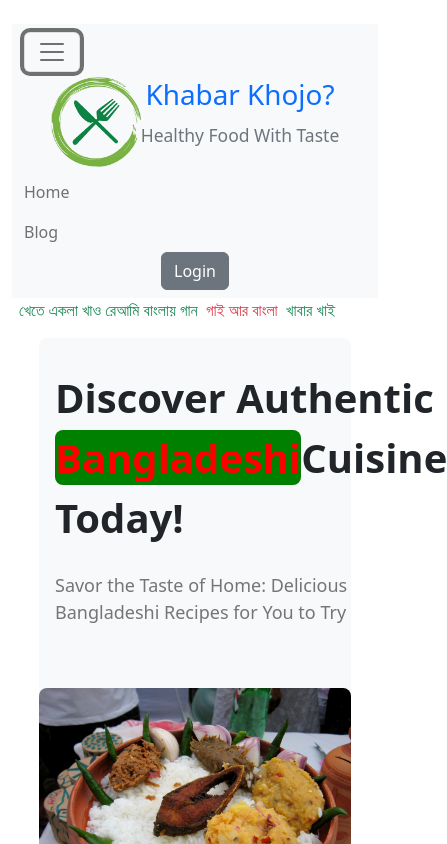
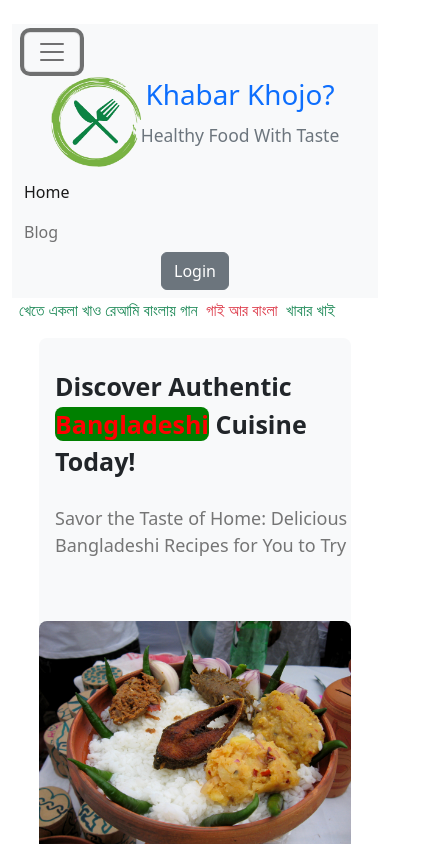
Before and after one commit to Amin0710/chef-recipe-hunter-client, a React (Vite) app in the folder khabor-khoje/: page /home in a window 390 px wide. Both pictures are taken after a click on the button 52 px from the left and 52 px from the top of the page. Shown: the top 844 px of the page, 447 px wide, since content can reach past the window. Built offline with nearby package versions, Linux system fonts and the light colour scheme; no server answers.

Commit message:
mobile responsive and active link

```diff
--- a/khabor-khoje/src/Pages/Home/Banner/Banner.css
+++ b/khabor-khoje/src/Pages/Home/Banner/Banner.css
@@ -33,6 +33,7 @@
 		width: 100%;
 	}
 	#bigHead {
-		font-size: 40px;
+		font-size: 25px;
+		word-wrap: break-word;
 	}
 }
--- a/khabor-khoje/src/Pages/Home/Banner/Banner.jsx
+++ b/khabor-khoje/src/Pages/Home/Banner/Banner.jsx
@@ -11,7 +11,7 @@ const Banner = () => {
 					<div className="banner-words-content ms-3">
 						<p id="bigHead">
 							Discover Authentic <span id="bigHead-highlight">Bangladeshi</span>
-							Cuisine Today!
+							&nbsp;Cuisine Today!
 						</p>
 						<p id="smallHead">
 							Savor the Taste of Home: Delicious Bangladeshi Recipes for You to
--- a/khabor-khoje/src/Pages/Shared/Navigationbar.jsx
+++ b/khabor-khoje/src/Pages/Shared/Navigationbar.jsx
@@ -2,7 +2,7 @@
 import React, { useContext } from "react";
 import logo from "../../../public/assets/logo.png";
 import { Button, Container, Nav, Navbar } from "react-bootstrap";
-import { Link } from "react-router-dom";
+import { Link, NavLink } from "react-router-dom";
 import { AuthContext } from "../../firebase/Provider/AuthProvider";
 
 const Navigationbar = () => {
@@ -34,9 +34,13 @@ const Navigationbar = () => {
 					</div>
 				</Navbar.Brand>
 				<Navbar.Collapse id="responsive-navbar-nav">
-					<Nav className="me-auto">
-						<Nav.Link href="/home">Home</Nav.Link>
-						<Nav.Link href="/blog">Blog</Nav.Link>
+					<Nav>
+						<NavLink to="/home" activeClassName="active" className="nav-link">
+							Home
+						</NavLink>
+						<NavLink to="/blog" activeClassName="active" className="nav-link">
+							Blog
+						</NavLink>
 					</Nav>
 					<Navbar.Brand id="large-screen" href="/home" className="mx-auto">
 						<div className="d-flex align-items-center">
```
